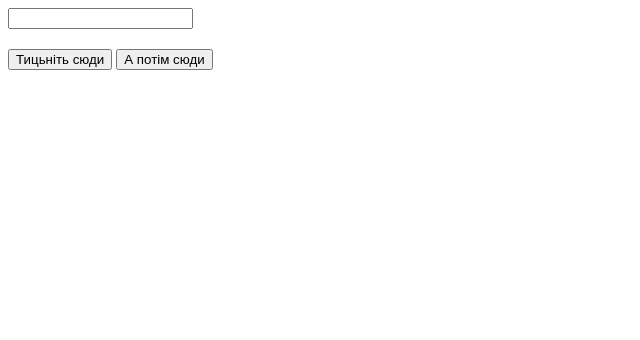
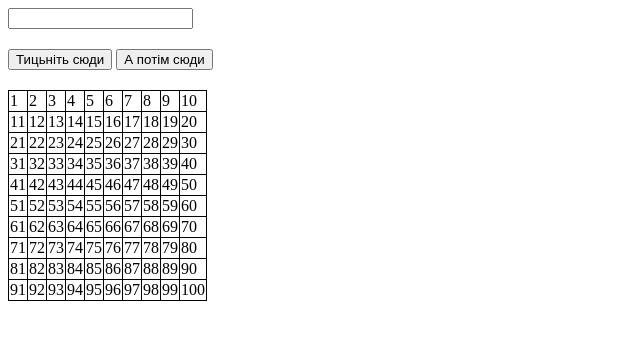
Before and after one commit to ValeriaBodrova/hw18-DOM, a plain HTML site: page index.html in a window 1280 px wide. Shown: the whole page, without its empty margins (0-640 px from the left). Drawn offline with Linux system fonts and the light colour scheme.

Commit message:
task3 done

```diff
--- a/index.html
+++ b/index.html
@@ -10,13 +10,17 @@
 </head>
 <body>
     <div class="task1">
-    <input type="text" id="myInput">
+        <input type="text" id="myInput">
     </div>
 
 
     <div class="task2">
-    <button id="inputButton">Тицьніть сюди</button>
-    <button id="redirectButton">А потім сюди</button>
+        <button id="inputButton">Тицьніть сюди</button>
+        <button id="redirectButton">А потім сюди</button>
+    </div>
+
+    <div class="task3">
+        <table id="table"></table>
     </div>
     <script src="script.js"></script>
 </body>
--- a/script.js
+++ b/script.js
@@ -52,3 +52,28 @@ redirectButton.addEventListener('click', function() {
     window.location.href = link;
   }
 });
+
+//task3
+//Створити цикл що буде створювати рядки
+//створити цикл що буде створювати комірки
+//змінна, яка за формулою буде фіксувати номер комірки, ітеруючись по кожному рядку переходити на новий десяток
+// (цю формулу не сама придумала, це якийсь ту мач складний левел для мене)
+//запушити комірку в рядок
+//запушити рядок в таблицю
+
+let table = document.getElementById('table');
+
+for (let i = 1; i <= 10; i++) {
+  let row = document.createElement('tr');
+
+
+  for (let j = 1; j <= 10; j++) {
+    let cell = document.createElement('td');
+
+    let number = (i - 1) * 10 + j;
+    cell.textContent = number;
+    row.appendChild(cell);
+  }
+
+  table.appendChild(row);
+}
--- a/style.css
+++ b/style.css
@@ -15,3 +15,14 @@
 .task2 {
     margin-top: 20px;
 }
+
+.task3{
+    margin-top: 20px;
+}
+table{
+    border-collapse: collapse;
+}
+
+table td{
+    border: 1px solid #000;
+}
```
